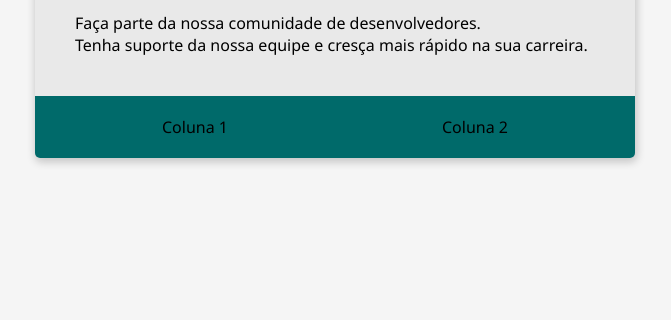
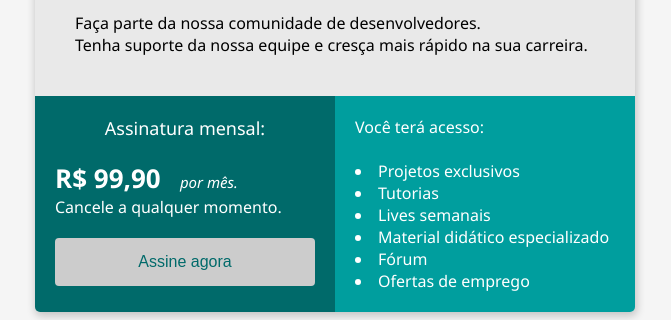
Before and after one commit to ferszabadi/bootcampdevjr-modulo2, a plain HTML site: page index.html in a window 1280 px wide. Shown: the part 630-950 px from the top of the page, without its empty margins (305-976 px from the left). Before the commit the page ends 800 px from the top, so only its background shows below. Drawn offline with Linux system fonts and the light colour scheme.

Commit message:
closes #4 - button e span

```diff
--- a/index.html
+++ b/index.html
@@ -11,6 +11,7 @@
             background-color: #F5F5F5;
             font-family: 'Segoe UI', Tahoma, Geneva, Verdana, sans-serif;
         }
+
         .container {
             background-color: #E9E9E9;
             margin: auto;
@@ -24,26 +25,75 @@
             overflow: hidden;
 
         }
-        .header{
+
+        .header {
             padding: 40px;
         }
-        .flex-container{
+
+        .flex-container {
             display: flex;
-            background-color: #006A6A;
             justify-content: space-around;
-            padding: 20px;
         }
-        .header-title{
+
+        .header-title {
             color: #006F6F;
             font-size: 32px;
             font-weight: 700;
             margin-bottom: 20px;
         }
-        .header-subtitle{
+
+        .header-subtitle {
             color: #009E9E;
             font-size: 18px;
             font-weight: 500;
             margin-bottom: 15px;
+        }
+
+        .coluna1 {
+            background-color: #006A6A;
+            width: 50%;
+            padding: 20px;
+            color: #FFFFFF;
+        }
+
+        .coluna2 {
+            background-color: #009E9E;
+            width: 50%;
+            padding: 20px;
+            color: #FFFFFF;
+        }
+
+        .subscription-title {
+            font-size: 18px;
+            text-align: center;
+            margin-bottom: 20px;
+        }
+
+        .price {
+            font-size: 26px;
+            font-weight: 700;
+        }
+
+        .month {
+            font-size: 15px;
+            font-style: italic;
+            margin-left: 15px;
+        }
+
+        .button {
+            width: 100%;
+            padding: 15px 32px;
+            color: #006A6A;
+            font-size: 16px;
+            border-radius: 4px;
+            border: none;
+            background-color: #CCCCCC;
+            margin-top: 20px;
+            cursor: pointer;
+        }
+
+        .button:hover {
+            background-color: #E9E9E9;
         }
     </style>
 
@@ -54,7 +104,7 @@
     <div class="container">
         <div class="header">
             <div class="header-title">
-            Entre para a nossa comunidade!
+                Entre para a nossa comunidade!
             </div>
             <div class="header-subtitle">
                 Faça a sua assinatura agora e ganhe 30% de desconto!
@@ -65,11 +115,30 @@
             </div>
         </div>
         <div class="flex-container">
-            <div>
-                Coluna 1
+            <div class="coluna1">
+                <div class="subscription-title">
+                    Assinatura mensal:
+                </div>
+                <div>
+                    <span class="price">R$ 99,90</span>
+                    <span class="month">por mês.</span>
+                </div>
+                <div>
+                    Cancele a qualquer momento.
+                </div>
+
+                <button class="button">Assine agora</button>
             </div>
-            <div>
-                Coluna 2
+            <div class="coluna2">
+                <div>
+                    Você terá acesso:<br><br>
+                    <li>Projetos exclusivos</li>
+                    <li>Tutorias</li>
+                    <li>Lives semanais</li>
+                    <li>Material didático especializado</li>
+                    <li>Fórum</li>
+                    <li>Ofertas de emprego</li>
+                </div>
             </div>
         </div>
     </div>
```
